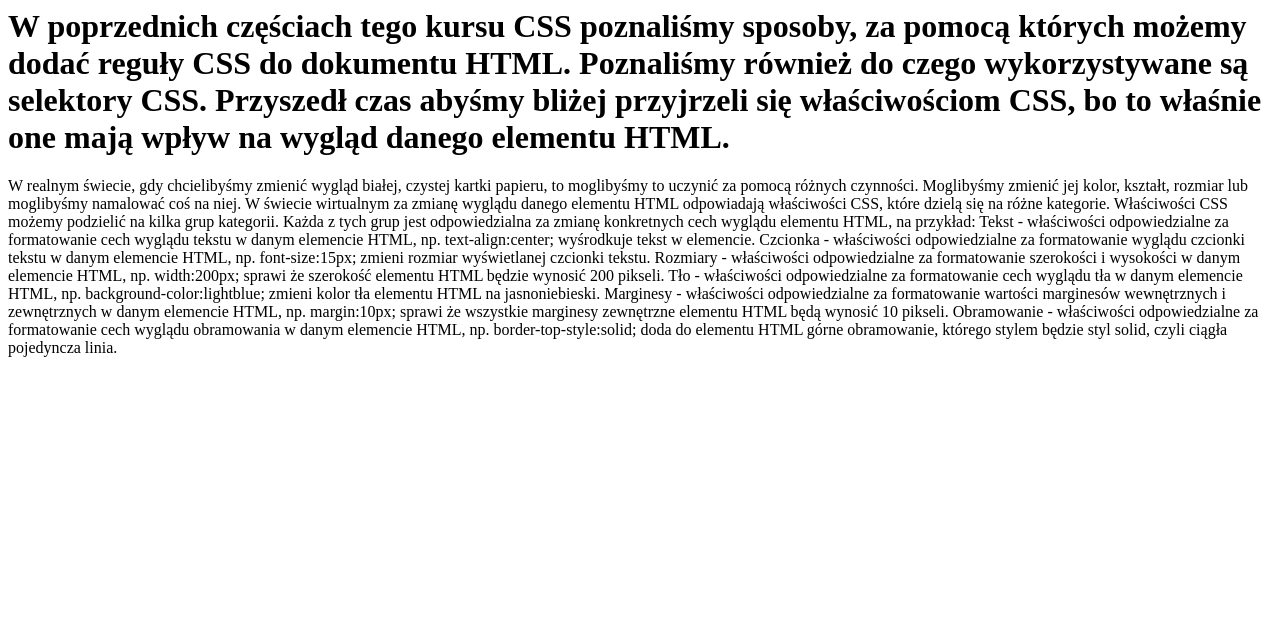
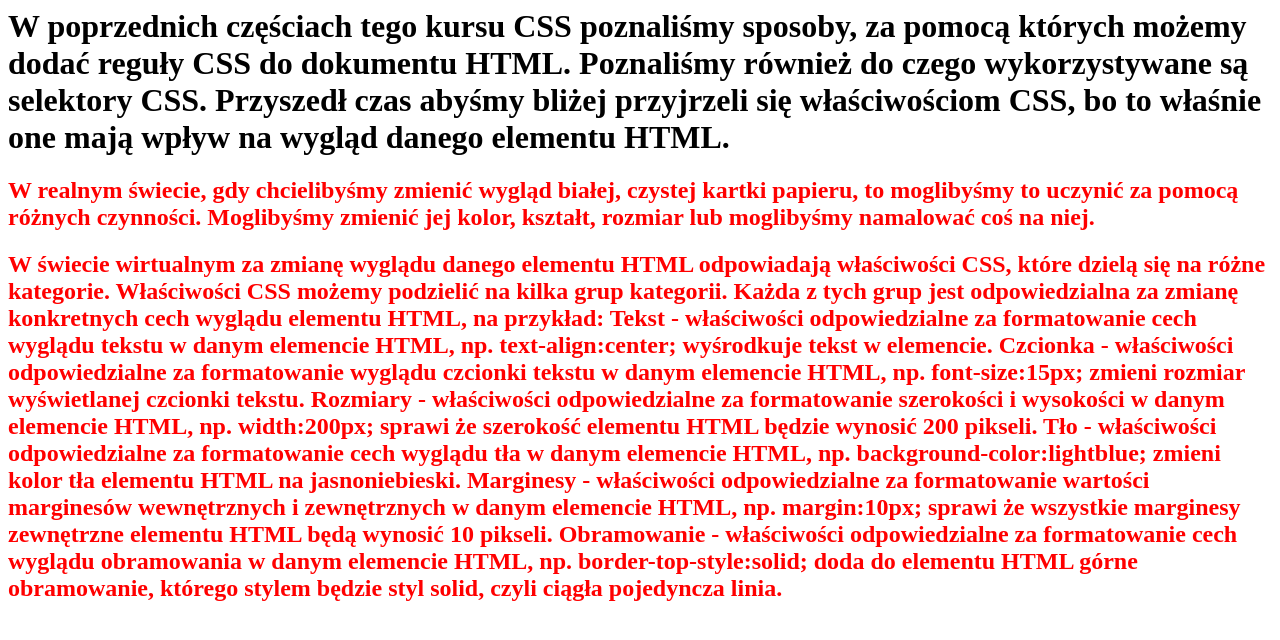
Before and after one commit to maszopi123/maszopi, a plain HTML site: page index_zadanie.html in a window 1280 px wide. Drawn offline with Linux system fonts and the light colour scheme.

Commit message:
Update index_zadanie.html

```diff
--- a/index_zadanie.html
+++ b/index_zadanie.html
@@ -7,7 +7,7 @@
 <body>
 <h1>W poprzednich częściach tego kursu CSS poznaliśmy sposoby, za pomocą których możemy dodać reguły CSS do dokumentu HTML. Poznaliśmy również do czego wykorzystywane są selektory CSS. Przyszedł czas abyśmy bliżej przyjrzeli się właściwościom CSS, bo to właśnie one mają wpływ na wygląd danego elementu HTML.</h1>
 
-W realnym świecie, gdy chcielibyśmy zmienić wygląd białej, czystej kartki papieru, to moglibyśmy to uczynić za pomocą różnych czynności. Moglibyśmy zmienić jej kolor, kształt, rozmiar lub moglibyśmy namalować coś na niej.
+<h2>W realnym świecie, gdy chcielibyśmy zmienić wygląd białej, czystej kartki papieru, to moglibyśmy to uczynić za pomocą różnych czynności. Moglibyśmy zmienić jej kolor, kształt, rozmiar lub moglibyśmy namalować coś na niej.<h2>
 
 W świecie wirtualnym za zmianę wyglądu danego elementu HTML odpowiadają właściwości CSS, które dzielą się na różne kategorie.
 
```
